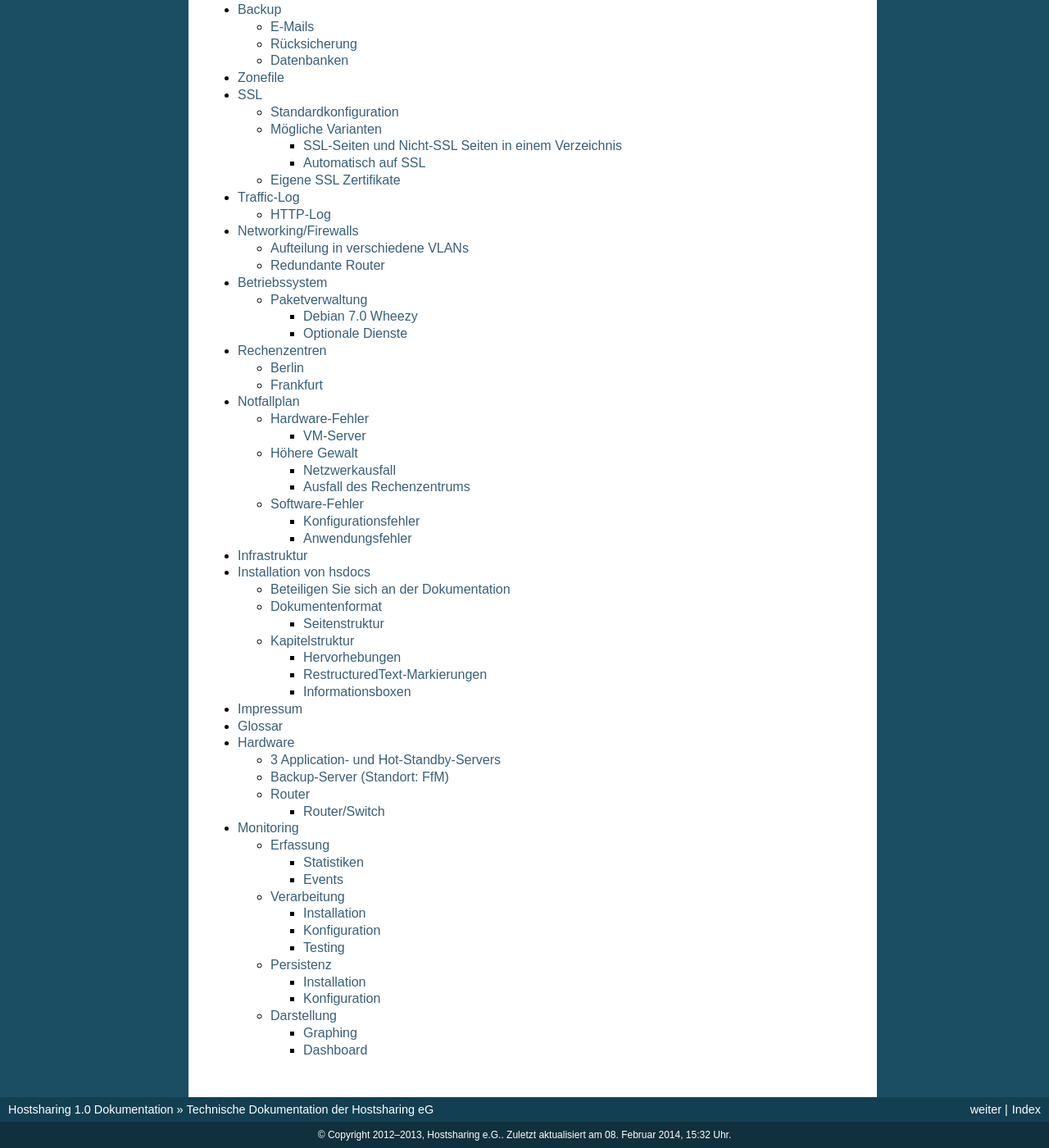
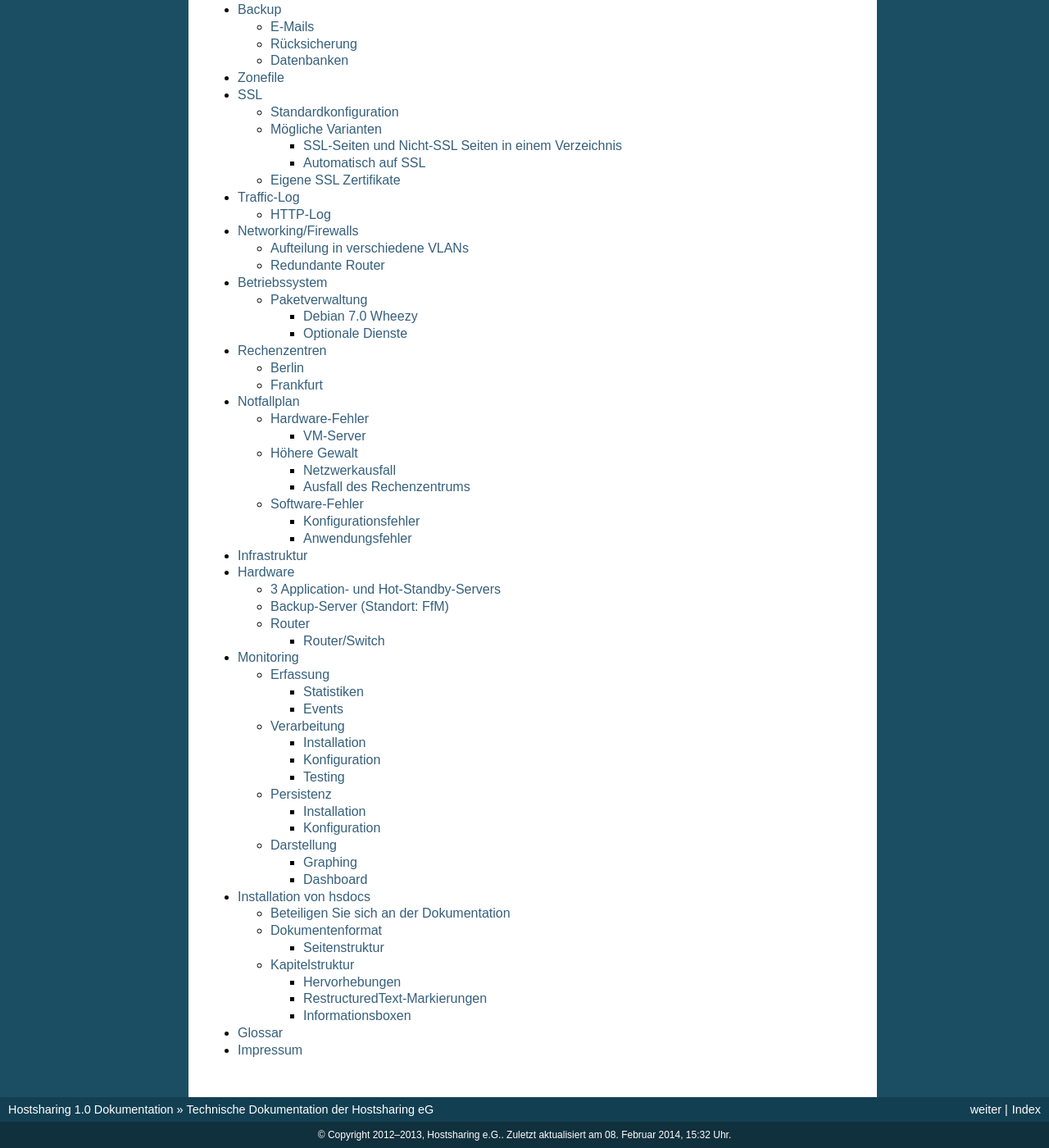
Before and after one commit to hostsharing/hs.docs.users, a Sphinx documentation site: the page built from source/index.rst, in a window 1280 px wide and 1400 px high, scrolled down 861 px. Shown: the whole window at 82% size. Built offline with Sphinx 7.4.7, drawn with Linux system fonts in a browser that asks for light colours; pages that are not in the unit, such as notebooks, are missing from menus; some of the changed lines change nothing that is shown.

Commit message:
change order

```diff
--- a/source/index.rst
+++ b/source/index.rst
@@ -5,7 +5,7 @@
 :Authors: - Michael Hierweck
           - Uwe Müller
           - Veit Schiele
-:Date: 2013-07-12
+:Date: 2014-08-02
 
 Die technische Dokumentation ist auch als PDF verfügbar:  `hsdocs.pdf <hsdocs.pdf>`_
 
@@ -38,8 +38,8 @@
     rechenzentren
     notfallplan
     infrastruktur
-    installation
-    impressum
-    glossar
     hardware
     monitoring/index
+    installation
+    glossar
+    impressum
```
